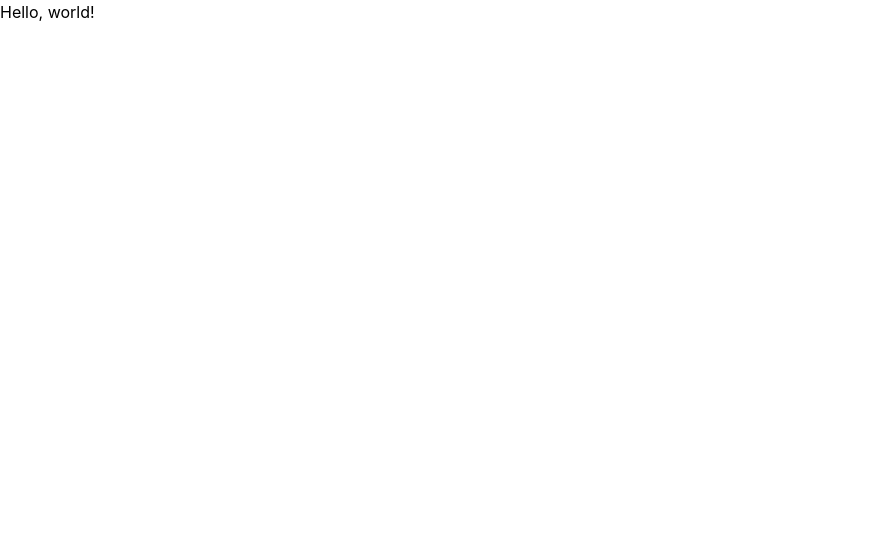
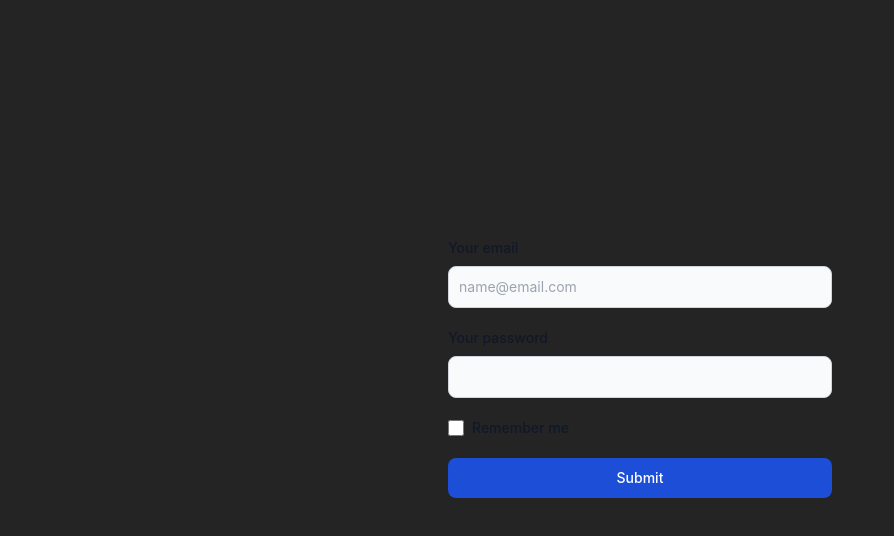
Before and after one commit to Orbitado/DepiFlow, a React (Vite) app: page / in a window 1280 px wide. Shown: the top 536 px of the page, without its empty margins (0-894 px from the left). Built offline with nearby package versions, Linux system fonts and the light colour scheme.

Commit message:
feat: adding LoginPage component

```diff
--- a/src/App.tsx
+++ b/src/App.tsx
@@ -1,7 +1,8 @@
+import { LoginPage } from './pages/LoginPage';
 function App() {
     return (
         <>
-            <h1>Hello, world!</h1>
+            <LoginPage />
         </>
     );
 }
--- a/src/index.css
+++ b/src/index.css
@@ -2,6 +2,9 @@
     font-family: Inter, system-ui, Avenir, Helvetica, Arial, sans-serif;
     line-height: 1.5;
     font-weight: 400;
+
+    color-scheme: light;
+    background-color: #242424;
 
     font-synthesis: none;
     text-rendering: optimizeLegibility;
--- /dev/null
+++ b/src/pages/LoginPage.tsx
@@ -0,0 +1,60 @@
+export const LoginPage = () => {
+    return (
+        <>
+            <form className="flex flex-col justify-center mx-auto max-w-sm h-[calc(100vh-4rem)]">
+                <div className="mb-5">
+                    <label
+                        htmlFor="email"
+                        className="block mb-2 font-medium text-gray-900 text-sm dark:text-white"
+                    >
+                        Your email
+                    </label>
+                    <input
+                        type="email"
+                        id="email"
+                        className="block border-gray-300 dark:border-gray-600 bg-gray-50 dark:bg-gray-700 p-2.5 border focus:border-blue-500 dark:focus:border-blue-500 rounded-lg focus:ring-blue-500 dark:focus:ring-blue-500 w-full text-gray-900 text-sm dark:text-white dark:placeholder-gray-400"
+                        placeholder="name@email.com"
+                        required
+                    />
+                </div>
+                <div className="mb-5">
+                    <label
+                        htmlFor="password"
+                        className="block mb-2 font-medium text-gray-900 text-sm dark:text-white"
+                    >
+                        Your password
+                    </label>
+                    <input
+                        type="password"
+                        id="password"
+                        className="block border-gray-300 dark:border-gray-600 bg-gray-50 dark:bg-gray-700 p-2.5 border focus:border-blue-500 dark:focus:border-blue-500 rounded-lg focus:ring-blue-500 dark:focus:ring-blue-500 w-full text-gray-900 text-sm dark:text-white dark:placeholder-gray-400"
+                        required
+                    />
+                </div>
+                <div className="flex items-start mb-5">
+                    <div className="flex items-center h-5">
+                        <input
+                            id="remember"
+                            type="checkbox"
+                            value=""
+                            className="border-gray-300 dark:border-gray-600 bg-gray-50 dark:bg-gray-700 border rounded focus:ring-3 focus:ring-blue-300 dark:focus:ring-blue-600 dark:focus:ring-offset-gray-800 dark:ring-offset-gray-800 w-4 h-4"
+                            required
+                        />
+                    </div>
+                    <label
+                        htmlFor="remember"
+                        className="font-medium text-gray-900 text-sm dark:text-gray-300 ms-2"
+                    >
+                        Remember me
+                    </label>
+                </div>
+                <button
+                    type="submit"
+                    className="bg-blue-700 hover:bg-blue-800 dark:hover:bg-blue-700 dark:bg-blue-600 px-5 py-2.5 rounded-lg focus:ring-4 focus:ring-blue-300 dark:focus:ring-blue-800 w-full sm:w-auto font-medium text-center text-sm text-white focus:outline-none"
+                >
+                    Submit
+                </button>
+            </form>
+        </>
+    );
+};
```
